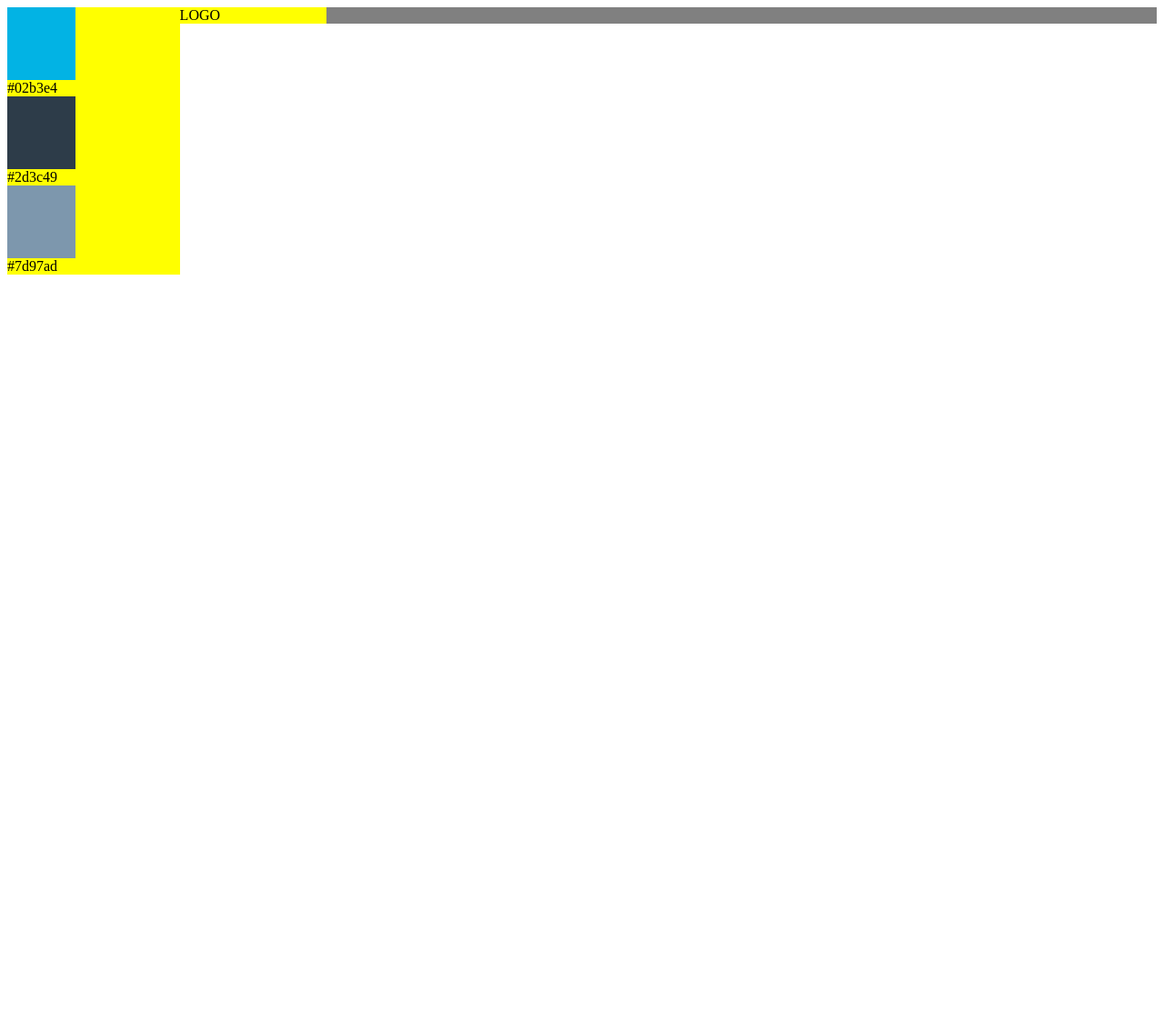
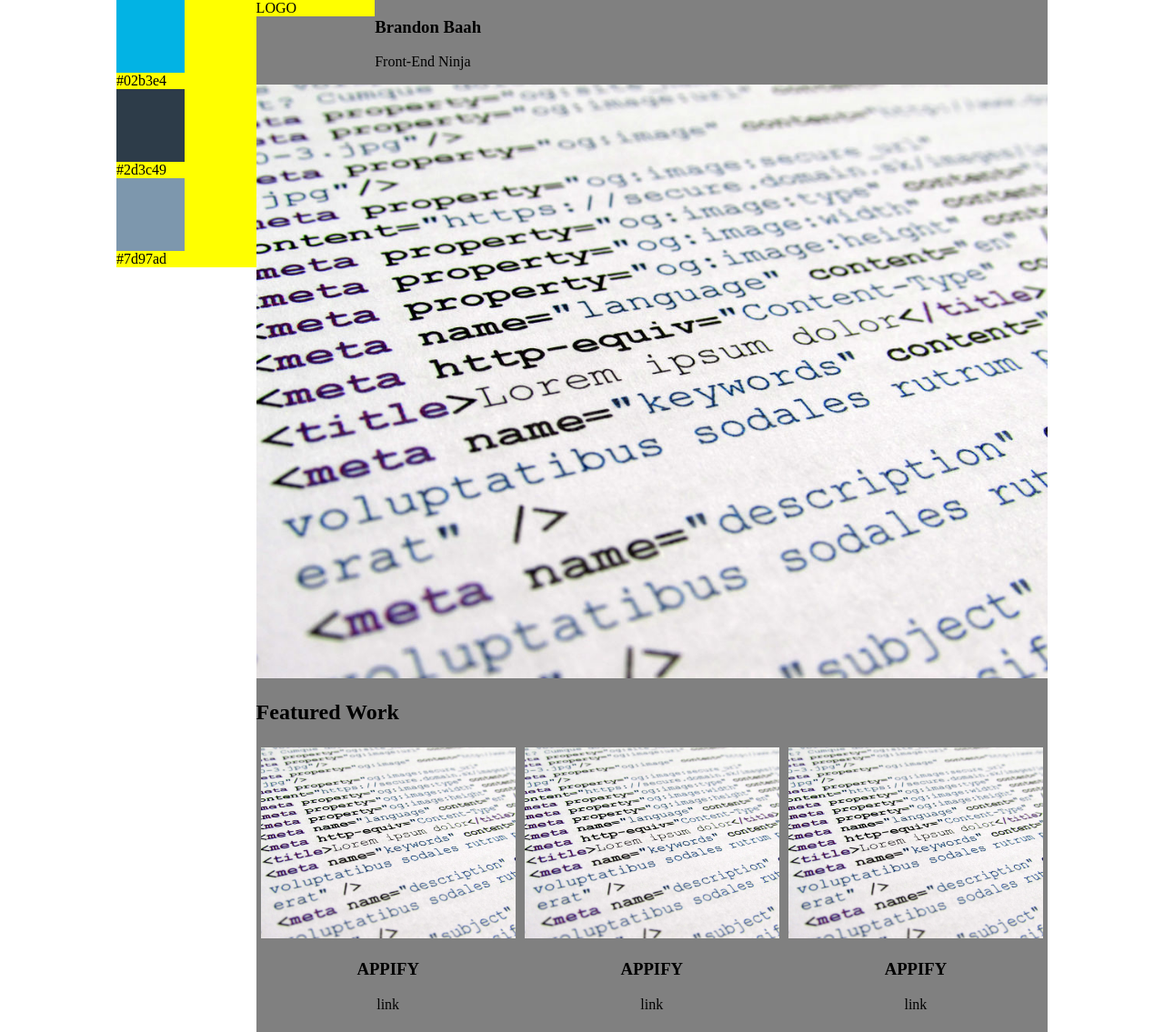
Before and after one commit to brandonbaah/portfoli-filler, a plain HTML site: page index.html in a window 1280 px wide. Shown: the whole page at 91% size. Before the commit the page ends 800 px from the top, so only its background shows below. Drawn offline with Linux system fonts and the light colour scheme.

Commit message:
knitting-through-markup

```diff
--- a/css/style.css
+++ b/css/style.css
@@ -1,3 +1,12 @@
+body{
+  width: 80%;
+  margin: auto;
+}
+
+.headline-photo{
+  width: 100%;
+}
+
 .container{
   width: 100%
 }
@@ -31,6 +40,20 @@
   background-color: #7d97ad;
 }
 
-body{
+.row {
+  display: flex;
+}
+
+.column {
+  flex: 33.33%;
+  padding: 5px;
+}
+
+.column-image{
+  width: 100%;
 
 }
+
+.image-descriptor{
+  text-align: center;
+}
--- a/index.html
+++ b/index.html
@@ -21,11 +21,39 @@
         <section class="container">
         <div class="left-side">LOGO</div>
         <div class="right-side">
+          <h1>Brandon Baah</h1>
+          <p>Front-End Ninja</p>
         </div>
         </section>
+        <div><img src="images/meta-tags.jpg" alt="meta tags" class="headline-photo"></div>
+        <div><h1>Featured Work</h1></div>
+        <div class="row">
+              <div class="column">
+                <img src="images/meta-tags.jpg" alt="" class="column-image">
+                <div class="image-descriptor">
+                  <h3>APPIFY</h3>
+                  <p>link</p>
+                </div>
+              </div>
+              <div class="column">
+                <img src="images/meta-tags.jpg" alt="" class="column-image">
+                <div class="image-descriptor">
+                  <h3>APPIFY</h3>
+                  <p>link</p>
+                </div>
+              </div>
+              <div class="column">
+                <img src="images/meta-tags.jpg" alt="" class="column-image">
+                <div class="image-descriptor">
+                  <h3>APPIFY</h3>
+                  <p>link</p>
+                </div>
+              </div>
         </div>
+        </div>
+
     </section>
-    <div><img src="" alt=""></div>
+
 
 
 
```
Also changed, not shown: images/meta-tags.jpg (added).
